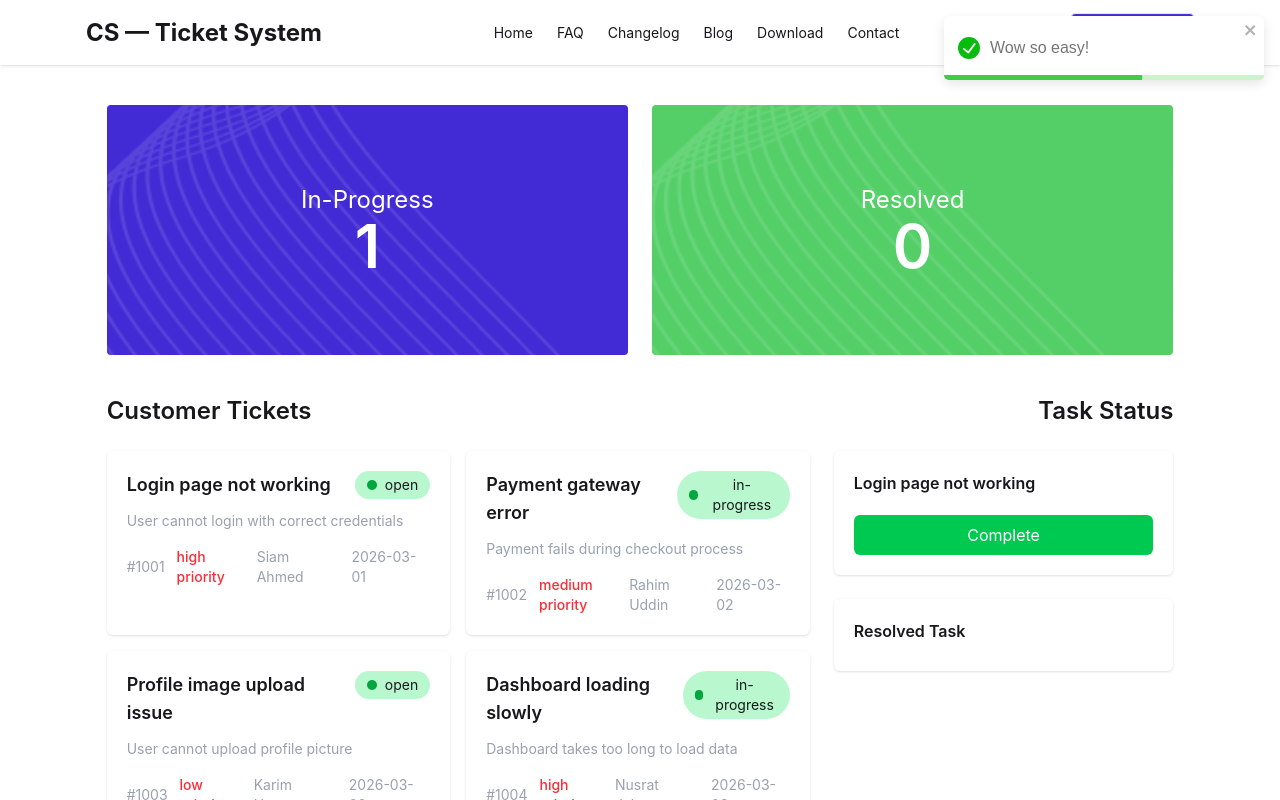
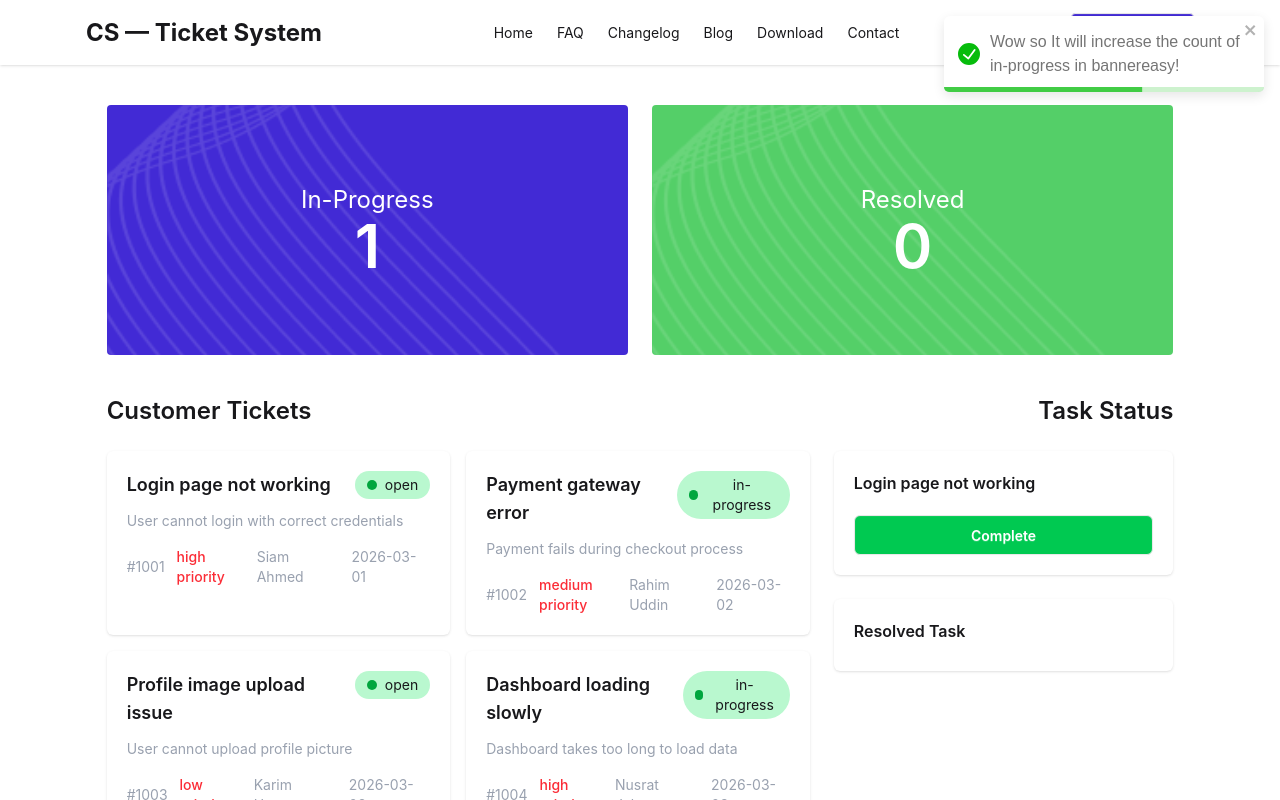
Before and after one commit to siamkhan7426/Ticket-react-app, a React (Vite) app: page / in a window 1280 px wide. Both pictures are taken after a click on the element 278 px from the left and 543 px from the top of the page. Shown: the top 800 px of the page. Built offline with nearby package versions, Linux system fonts and the light colour scheme.

Commit message:
complete button function done

```diff
--- a/src/App.jsx
+++ b/src/App.jsx
@@ -14,20 +14,25 @@ const ticketPromise = ticketApiCallFun()
 
 function App() {
   const [progress, setProgress] = useState([])
-
+  // const [resolved, setResolved] = useState([])
   const handelClickCard = (ticket)=>{
    if (!progress.find(t => t.id === ticket.id)) {
       setProgress([...progress, ticket])
-      toast.success("Wow so easy!")
-    }
-  }
-  // console.log(progress);
+      toast.success("Wow so It will increase the count of in-progress in bannereasy!")
+    };
+  };
+    const handelCompleteBtnRemove = (task)=>{
+
+      (setProgress(progress.filter((id)=> id.id !== task.id)))
+      toast.error(" Task Complete")
+  };
+
   return (
     <>
      <Navber></Navber>
      <Banner progress={progress}></Banner>
      <Suspense fallback={<span className=" loading loading-spinner text-error text-center"></span>}>
-      <TicketCard progress={progress} handelClickCard={handelClickCard} ticketPromise = {ticketPromise}></TicketCard>
+      <TicketCard handelCompleteBtnRemove = {handelCompleteBtnRemove} progress={progress} handelClickCard={handelClickCard} ticketPromise = {ticketPromise}></TicketCard>
      </Suspense>
      <ToastContainer position='top-right'/>
      <Footer></Footer>
--- a/src/Componenets/TaskStatusSection/TaskStatusSection.jsx
+++ b/src/Componenets/TaskStatusSection/TaskStatusSection.jsx
@@ -1,7 +1,7 @@
 import React from 'react'
 
 
-export default function TaskStatusSection({taskCard}) {
+export default function TaskStatusSection({taskCard, handelCompleteBtnRemove}) {
 
   return (
 
@@ -10,7 +10,7 @@ export default function TaskStatusSection({taskCard}) {
           <h2 className="font-semibold mb-2">
             {taskCard.title}
           </h2>
-          <button className="bg-green-500  text-white w-full py-2 rounded-md mt-3">
+          <button onClick={()=> handelCompleteBtnRemove(taskCard)} className="bg-green-500 btn text-white w-full py-2 rounded-md mt-3">
             Complete
           </button>
         </div>
--- a/src/Componenets/TicketCard/TicketCard.jsx
+++ b/src/Componenets/TicketCard/TicketCard.jsx
@@ -3,9 +3,8 @@ import TicketCards from '../TicketCards/TicketCards';
 import TaskStatusSection from '../TaskStatusSection/TaskStatusSection';
 import { toast } from 'react-toastify/unstyled';
 
-export default function TicketCard({ticketPromise, handelClickCard, progress}) {
+export default function TicketCard({ticketPromise, handelClickCard, progress, handelCompleteBtnRemove}) {
   const ticketData = use(ticketPromise)
- toast("Wow so easy!")
 
   return (
     <div className="w-10/12 mx-auto mb-10">
@@ -40,7 +39,7 @@ export default function TicketCard({ticketPromise, handelClickCard, progress}) {
 
         {/* Dynamic Section 1 */}
         { progress.length > 0 ?(
-        progress.map((taskCard)=><TaskStatusSection key={taskCard.id} taskCard={taskCard}></TaskStatusSection>)
+        progress.map((taskCard)=><TaskStatusSection handelCompleteBtnRemove={handelCompleteBtnRemove} key={taskCard.id} taskCard={taskCard}></TaskStatusSection>)
         ) :(
           <div className='bg-white shadow p-5 rounded-md'>
           <h2 className="font-semibold mb-2">
```
